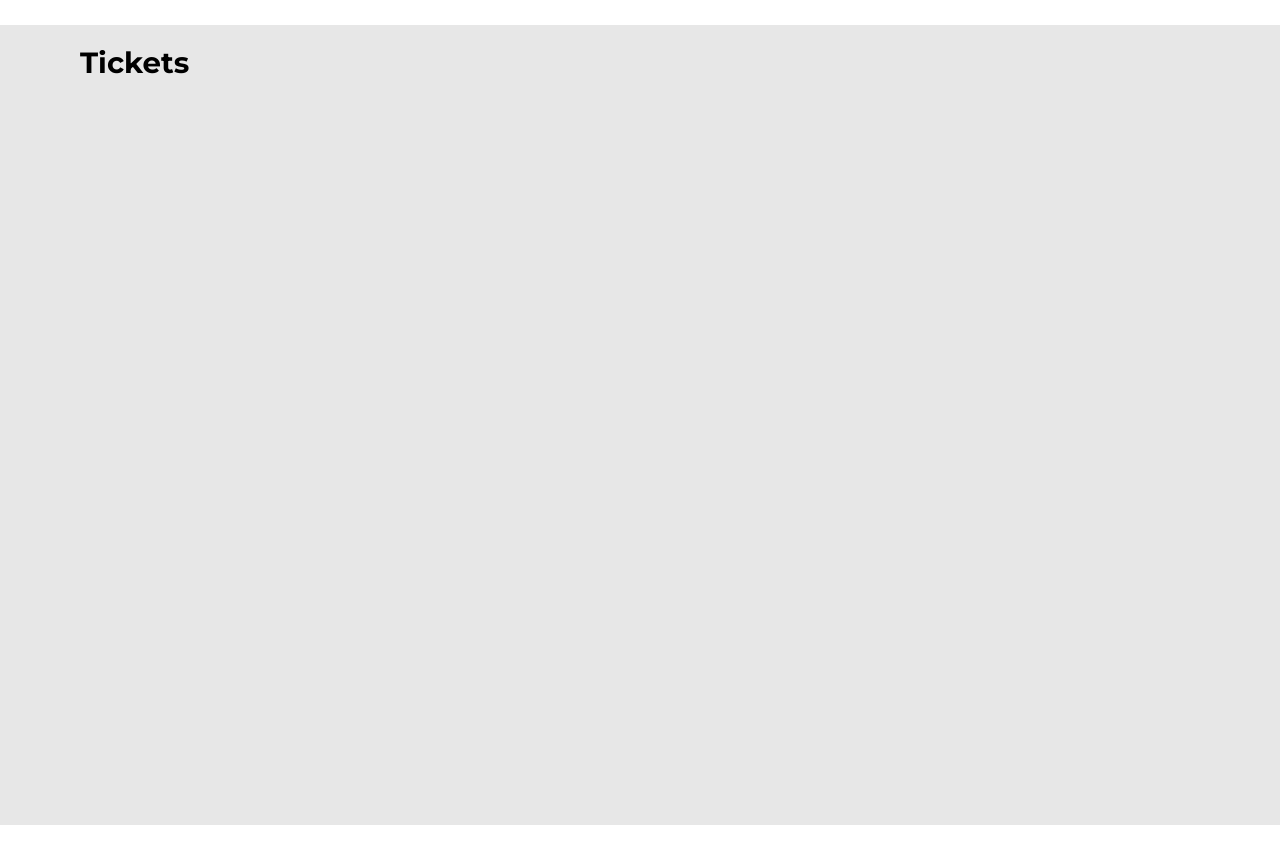
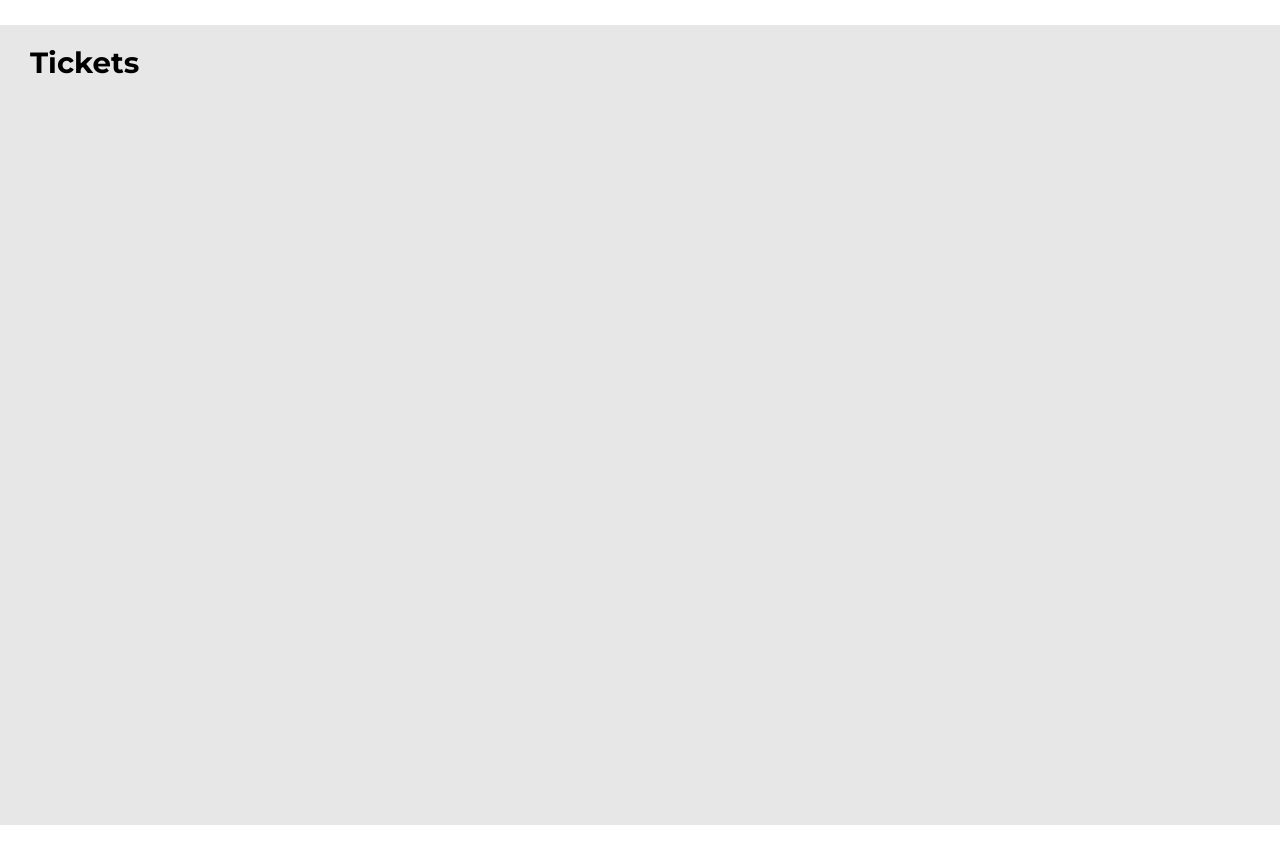
Before and after one commit to Yaros2318/Proga, a plain HTML site: page index.html in a window 1280 px wide. Shown: the part 87-950 px from the top of the page. Drawn offline with Linux system fonts and the light colour scheme.

Commit message:
Final fix position

```diff
--- a/style.css
+++ b/style.css
@@ -98,7 +98,7 @@
 }
 
 .container_main {
-    max-width: 1600px;
+    max-width: 1500px;
     height: 991px;
     position: relative;
     margin: 0 auto;
@@ -107,5 +107,5 @@
 .header_tickets {
     position: absolute;
     top: 20px;
-    left: 80px;
+    left: 30px;
 }
```
